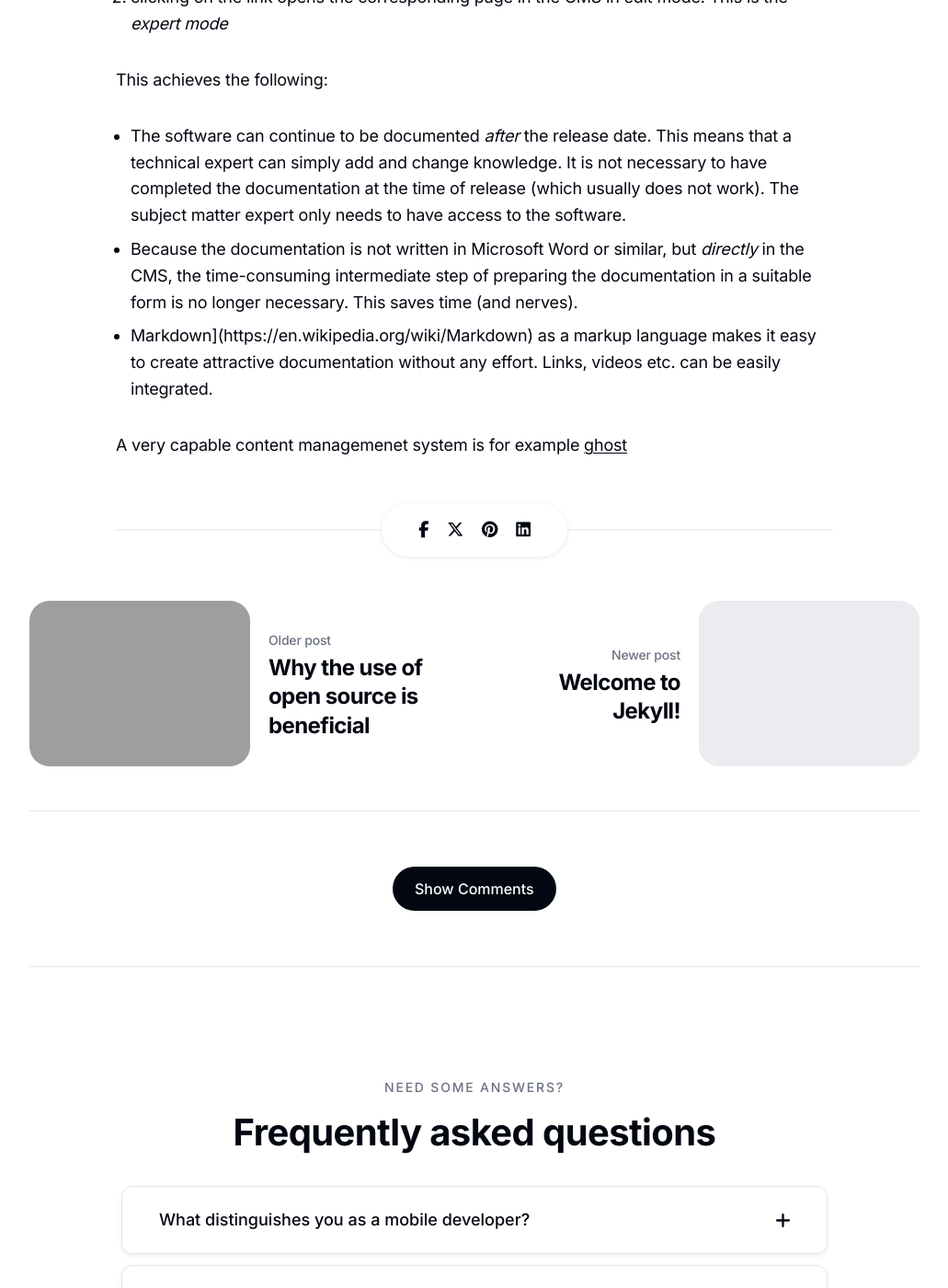
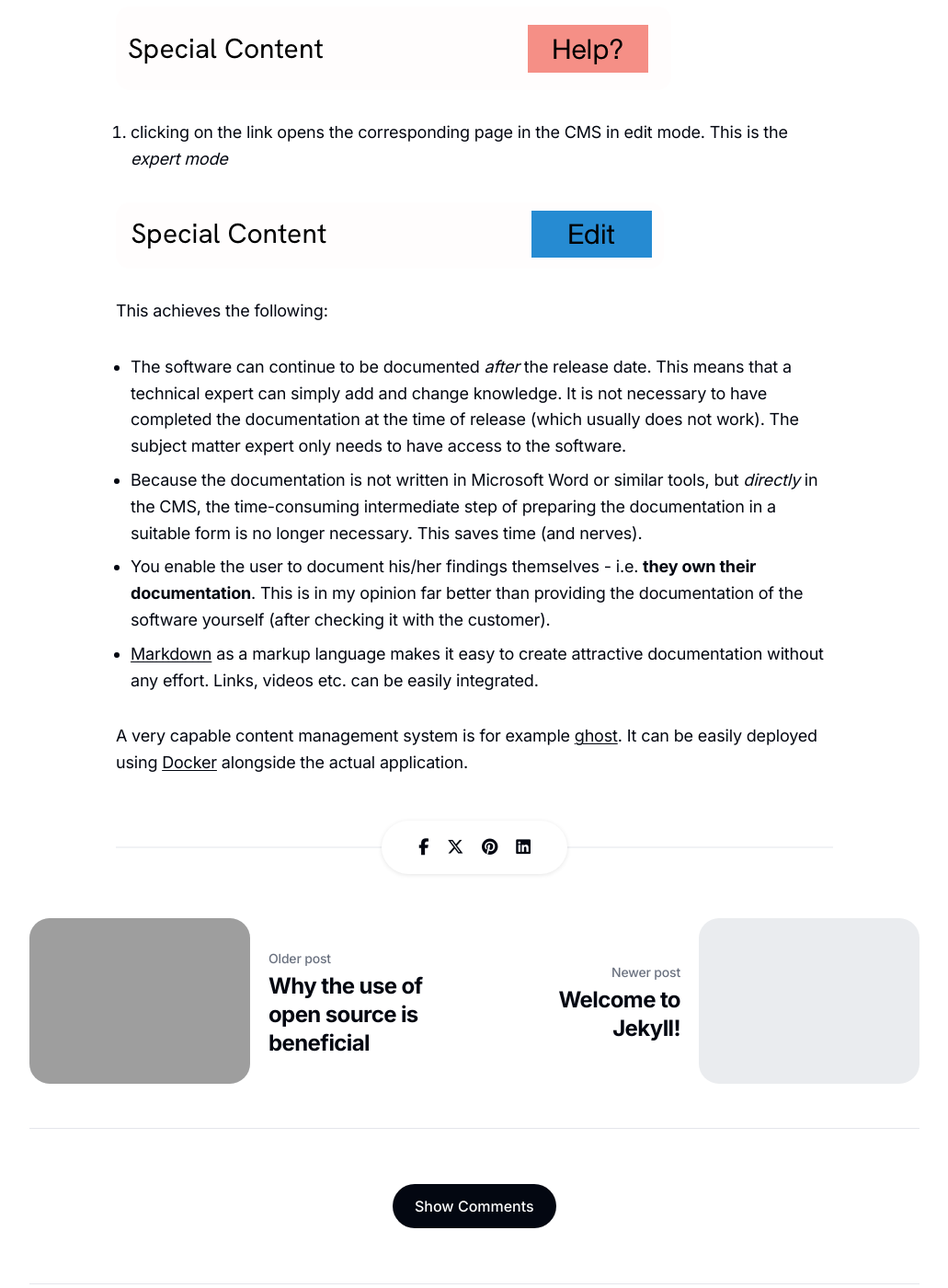
Before and after one commit to matsvitt/plainagile, a Jekyll site: the page built from _posts/2021-09-23-documenting-the-impossible.md, in a window 1280 px wide and 1400 px high, scrolled down 2455 px. Shown: the whole window at 92% size, without its empty margins (124-1155 px from the left). Built offline with Jekyll 4.4.1, drawn with Linux system fonts in a browser that asks for light colours; some of the changed text lies outside the part shown; grey boxes are pictures that could not be loaded.

Commit message:
Updated content

```diff
--- a/_posts/2021-09-23-documenting-the-impossible.md
+++ b/_posts/2021-09-23-documenting-the-impossible.md
@@ -31,7 +31,7 @@ However, as soon as the software is put into operation, the technical experts re
 
 Similarly, the poor rookie, who is now supposed to use the software in the project, is overwhelmed by the variety of possibilities. He is quickly at his wit's end and has to annoy the guru, who is already under water. The documentation is (as is often the case) inadequate or not up to date.
 
-So **the question is**: how do I ensure that the expert knowledge really ends up in the software documentation? And this against the background that the documentation can still be adapted after release.
+**So the question is**: how do I ensure that the expert knowledge really ends up in the software documentation? And how do I make it possible that the documentation can still be adapted after release?
 
 ## My solution
 
@@ -40,12 +40,18 @@ Software documentation is outsourced to a content management system (CMS) that p
 The software is operated in two modes:
 
 1. when clicking on the link, only the help text pops up (default mode)
+
+<img src="/images/phelp.png" loading="lazy" alt="Default Modus"/>
+
 2. clicking on the link opens the corresponding page in the CMS in edit mode. This is the _expert mode_
+
+<img src="/images/pedit.png" loading="lazy" alt="Expert Modus"/>
 
 This achieves the following:
 
 * The software can continue to be documented _after_ the release date. This means that a technical expert can simply add and change knowledge. It is not necessary to have completed the documentation at the time of release (which usually does not work). The subject matter expert only needs to have access to the software.
-* Because the documentation is not written in Microsoft Word or similar, but _directly_ in the CMS, the time-consuming intermediate step of preparing the documentation in a suitable form is no longer necessary. This saves time (and nerves).
-* Markdown](https://en.wikipedia.org/wiki/Markdown) as a markup language makes it easy to create attractive documentation without any effort. Links, videos etc. can be easily integrated.
+* Because the documentation is not written in Microsoft Word or similar tools, but _directly_ in the CMS, the time-consuming intermediate step of preparing the documentation in a suitable form is no longer necessary. This saves time (and nerves).
+* You enable the user to document his/her findings themselves - i.e. **they own their documentation**. This is in my opinion far better than providing the documentation of the software yourself (after checking it with the customer).
+* [Markdown](https://en.wikipedia.org/wiki/Markdown) as a markup language makes it easy to create attractive documentation without any effort. Links, videos etc. can be easily integrated.
 
-A very capable content managemenet system is for example [ghost](https://ghost.org)
+A very capable content management system is for example [ghost](https://ghost.org). It can be easily deployed using [Docker](https://www.docker.com) alongside the actual application.
```
Also changed, not shown: _pages/about.md (+2 -2 lines), images/pedit.png (added), images/phelp.png (added).
